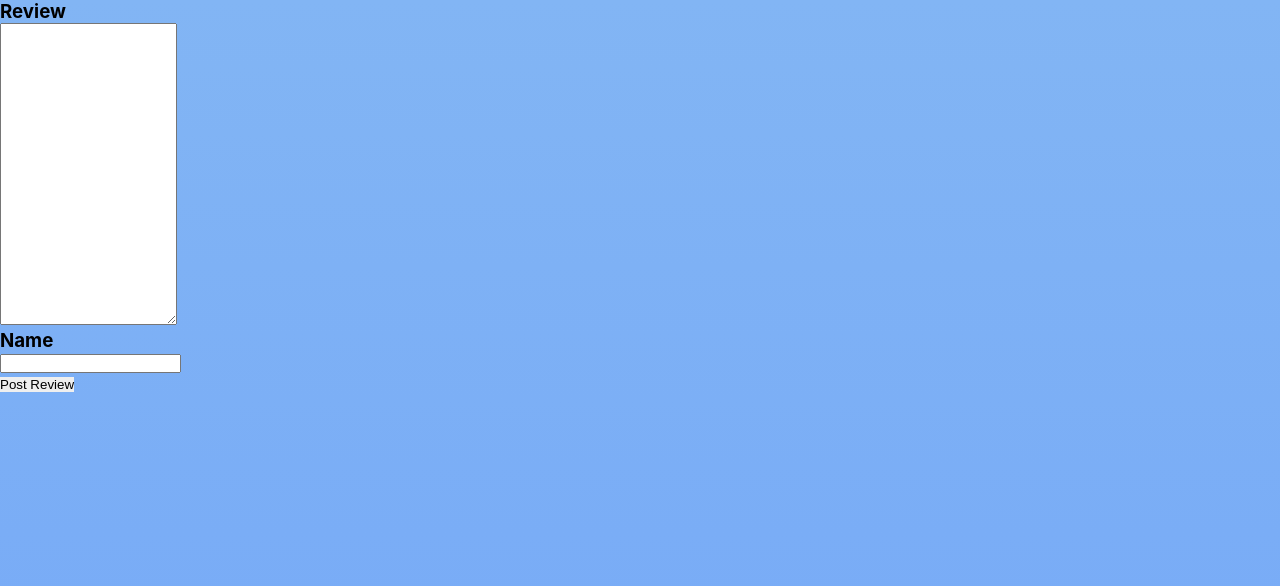
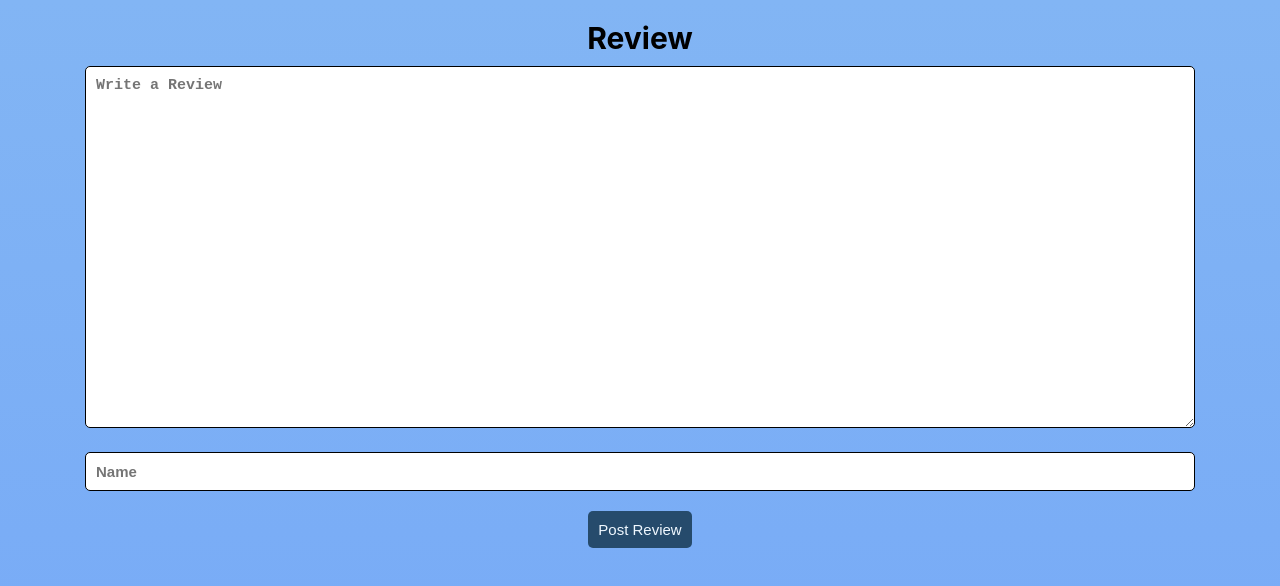
Before and after one commit to babypilot007/flyhimalay, a React (Create React App) app: page /blog in a window 1280 px wide. Shown: the top 586 px of the page. Built offline with nearby package versions, Linux system fonts and the light colour scheme.

Commit message:
newCommit

```diff
--- a/src/App.css
+++ b/src/App.css
@@ -1025,8 +1025,40 @@ html {
 
 }
 
-
-
+.area{
+    justify-content: center;
+    text-align: center;
+
+    h3{
+        margin-top: 20px;
+        font-size: 30px;
+    }
+
+}
+
+.text{
+    margin: 10px;
+    width: 85%;
+    padding: 10px;
+    border: solid black 1px;
+    font-size: 15px;
+    font-weight: 600;
+    border-radius: 5px;
+}
+
+.postbtn{
+    margin-top: 10px;
+    display: flex;
+    justify-content: center;
+
+    button{
+        padding: 10px;
+        border-radius: 5px;
+        font-size: 15px;
+        background-color: rgb(38, 75, 108);
+        color: aliceblue;
+    }
+}
 
 
 
--- a/src/Blog.js
+++ b/src/Blog.js
@@ -7,12 +7,13 @@ function Blog() {
     <div className='App'>
 
         <div className='area'>
+
         <h3>Review</h3>
 
-        <textarea rows='20' cols='20' className='text'></textarea>
-        <h3>Name</h3>
+        <textarea rows='20' cols='20' className='text' placeholder='Write a Review'></textarea>
 
-        <input type='text' className='text'></input>
+        <input type='text' className='text' placeholder='Name'></input>
+
         </div>
 
         <div className='postbtn'>
```
